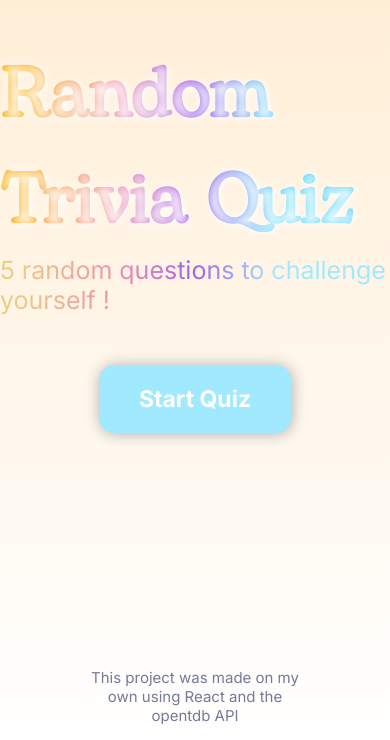
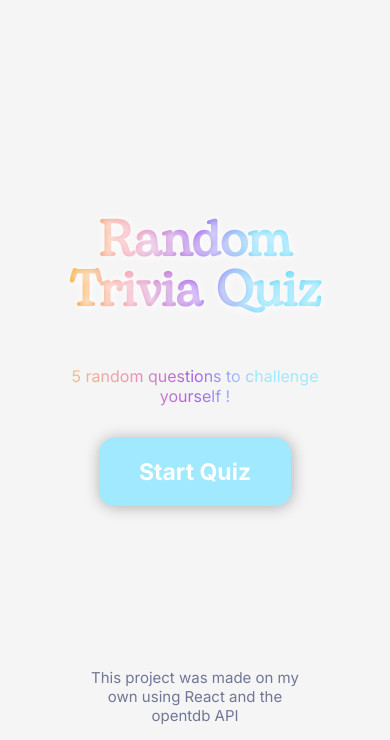
Before and after one commit to Wakushi/Random-trivia-app, a React (Create React App) app: page / in a window 390 px wide. Shown: the part 104-844 px from the top of the page. Built offline with nearby package versions, Linux system fonts and the light colour scheme; no server answers.

Commit message:
responsive, fixed select after check

```diff
--- a/src/App.js
+++ b/src/App.js
@@ -42,6 +42,11 @@ export default function App() {
 
   // handlePlayAgain() updates the 'game' state variable to cause a new fetch and render (check previous useEffect), which displays new questions.
   function handlePlayAgain() {
+    const allAnswers = document.getElementsByClassName('answer')
+    for(let answer of allAnswers){
+      answer.classList.remove('unselectable')
+    }
+    window.scrollTo(0,0)
     setGame(prevGame => prevGame + 1)
     setTimeout(()=>{
       setHasChecked(prevHasChecked => !prevHasChecked) // flips hasChecked to display the 'Check answers' button instead of the 'Play again' button.
@@ -58,6 +63,7 @@ export default function App() {
         answer.classList.add('bad') // ... we apply the 'bad' class.
       } else if (answer.id.slice(0,5) === "false") { // If it wasn't selected by the user we simply reduce the opacity with the 'grayed' class.
         answer.classList.add('grayed')
+        answer.classList.add('unselectable')
       }
     }
     setHasChecked(prevHasChecked => !prevHasChecked) // flips hasChecked to display the 'Play again' button instead of the 'Check answers' button.
--- a/src/components/GameButtons.js
+++ b/src/components/GameButtons.js
@@ -31,8 +31,8 @@ export default function GameButtons(props) {
         <div className="game-bottom">
             {!props.hasChecked && <button className="results-btn" onClick={props.displayResults}>Check answers</button>}
             {props.hasChecked && <span className="score-display">
-                <h4>Your score is {props.handleScore()}/5</h4>
-                <h4>{getComment()}</h4>
+                <h4 className="user-score">Your score is {props.handleScore()}/5</h4>
+                <h4 className="game-comment">{getComment()}</h4>
                 <button className="play-again-btn" onClick={props.handlePlayAgain}>Play Again</button>
             </span>}
         </div>
--- a/src/index.css
+++ b/src/index.css
@@ -5,15 +5,19 @@
   ;
 }
 
-body {
+html, body, main {
   margin: 0;
   padding: 0;
-  background: #f7d872;  /* fallback for old browsers */
-  background: -webkit-linear-gradient(to top,#ffffff, #ffecd1);  /* Chrome 10-25, Safari 5.1-6 */
-  background: linear-gradient(to top, #ffffff, #ffecd1); /* W3C, IE 10+/ Edge, Firefox 16+, Chrome 26+, Opera 12+, Safari 7+ */
+  height: 100%;
+}
+
+body {
+  background-color: #f7d872;  /* fallback for old browsers */
+  background-color: -webkit-linear-gradient(to top,#ffffff, #ffecd1);  /* Chrome 10-25, Safari 5.1-6 */
+  background: no-repeat center fixed linear-gradient(to top, #ffffff, #ffecd1); /* W3C, IE 10+/ Edge, Firefox 16+, Chrome 26+, Opera 12+, Safari 7+ */
   color: #3a3939;
   font-family: Inter, sans-serif;
-
+  box-sizing: border-box;
 }
 
 main,
@@ -27,24 +31,21 @@ main,
   align-items: center;
 }
 
-main {
-  height: 100vh;
-  box-sizing: border-box;
-}
-
 /* Typo */
 
 h1, h2, h3, h4 {
   margin: 0;
+  text-align: center;
 }
 
 h1 {
   font-family: "Bogart", sans-serif;
   font-size: 70px;
   background: linear-gradient(271deg,#56d6fd 30%,#9247e7 50%,#f093b0 70%,#fda900 94%);
-    -webkit-background-clip: text;
-    -webkit-text-fill-color: transparent;
+  -webkit-background-clip: text;
+  -webkit-text-fill-color: transparent;
   text-shadow: 1px 1px 10px rgb(255, 255, 255);
+  text-align: center;
 }
 
 h3 {
@@ -54,18 +55,18 @@ h3 {
 /* Start screen */
 
 .game-info {
-  font-size: 25px;
   margin: 0 0 2em;
   background: linear-gradient(271deg,#a0e9ff 30%,#a162e8 50%,#f093b0 70%,#edca85 94%);
   -webkit-background-clip: text;
   -webkit-text-fill-color: transparent;
+  text-align: center;
 }
 
+
 .start-screen {
-  width: 700px;
-  height: 100%;
+  margin-top: 20em;
+
   flex-direction: column;
-  margin-bottom: 10em;
 }
 
 .start-btn,
@@ -102,12 +103,14 @@ h3 {
 /* Game screen */
 
 .game-screen {
+  margin-top: 4em;
+  max-width: 700px;
   background: whitesmoke;
   border-radius: 20px;
   padding: 10px;
   flex-direction: column;
   padding: 30px;
-  width: 40%;
+  width: 90%;
   box-shadow: 1px 1px 20px rgba(0, 0, 0, 0.253);
 }
 
@@ -154,8 +157,13 @@ h3 {
   align-items: baseline;
 }
 
-.score-display h4 {
-  font-size: 30px
+.user-score,
+.game-comment {
+  font-size: 24px
+}
+
+.game-comment {
+  width: 20%;
 }
 
 /* Dynamic classes */
@@ -178,3 +186,99 @@ h3 {
 .grayed {
   opacity: 0.6;
 }
+
+.unselectable {
+  pointer-events: none;
+}
+
+/*  Responsive  */
+
+@media screen and (max-width : 600px) {
+
+  body {
+    background: whitesmoke;
+  }
+
+  h1 {
+    font-size: 50px;
+    width: 80%;
+    line-height: 1em;
+    margin-bottom: 1em;
+  }
+
+  .user-score,
+  .game-comment {
+    font-size: 18px;
+  }
+
+  .game-screen {
+    margin-top: 0;
+    box-shadow: none;
+  }
+
+  .question {
+    font-size: 15px;
+  }
+  .answer {
+    font-size: 10px;
+  }
+
+  .answers {
+    gap: 5px;
+  }
+
+  .results-btn,
+  .play-again-btn {
+  background-color: #888787;
+  margin-top: 4em;
+  font-size: 14px;
+}
+
+
+}
+
+@media screen and (max-width : 500px) {
+
+.game-comment {
+  width: 80%;
+}
+
+.score-display {
+  margin-top: 2em;
+  flex-direction: column;
+  align-items: center;
+  gap: 15px
+}
+
+.play-again-btn {
+  margin-top: 0;
+}
+
+.answers {
+  justify-content: center;
+  flex-wrap: wrap;
+}
+
+.game-info {
+  width: 80%;
+}
+
+}
+
+@media screen and (max-width : 300px) {
+
+  .question {
+    font-size: 13px;
+  }
+  .answer {
+    font-size: 10px;
+    padding: 5px;
+  }
+
+  .results-btn,
+  .play-again-btn {
+    background-color: #888787;
+    font-size: 12px;
+}
+
+}
```
